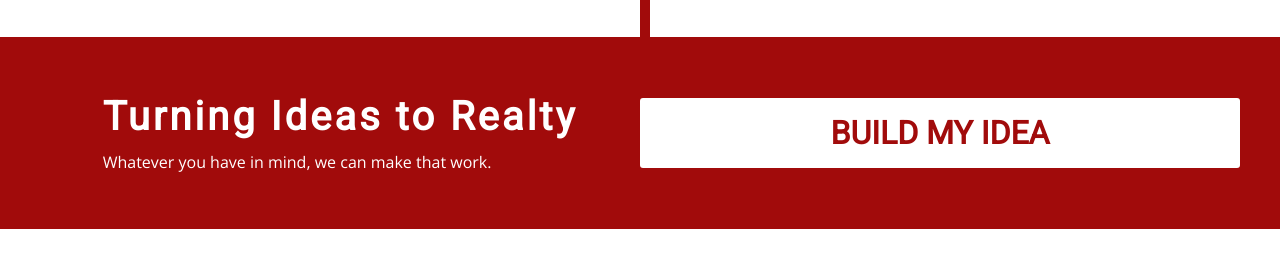
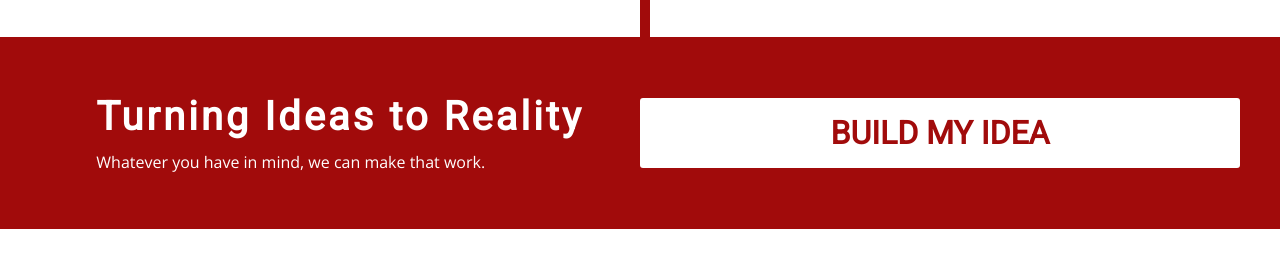
Before and after one commit to jeppjob/jeffclickfunnels, a plain HTML site: page index.html in a window 1280 px wide. Shown: the part 1422-1681 px from the top of the page. Drawn offline with nearby package versions, Linux system fonts and the light colour scheme.

Commit message:
updated spelling

```diff
--- a/index.html
+++ b/index.html
@@ -72,7 +72,7 @@
         </section>
         <section class="second-cta">
             <div class="second-cta-content">
-                <h3>Turning Ideas to Realty</h3>
+                <h3>Turning Ideas to Reality</h3>
                 <p>Whatever you have in mind, we can make that work.</p>
             </div>
             <div class="second-cta-button">
```
